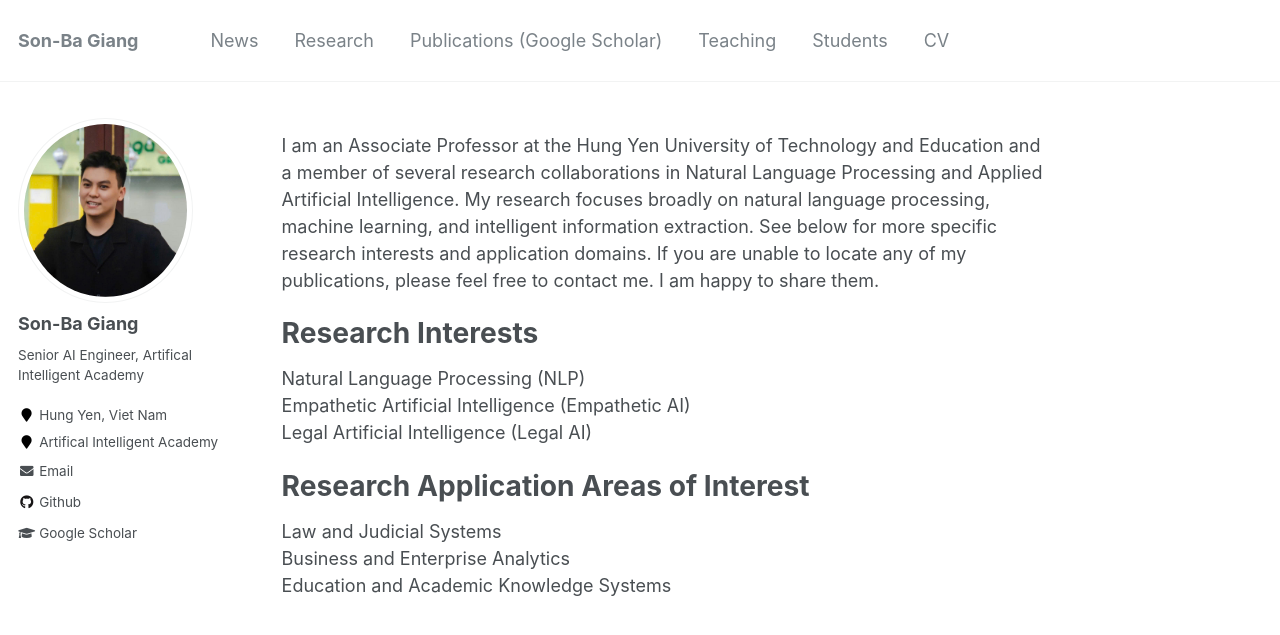
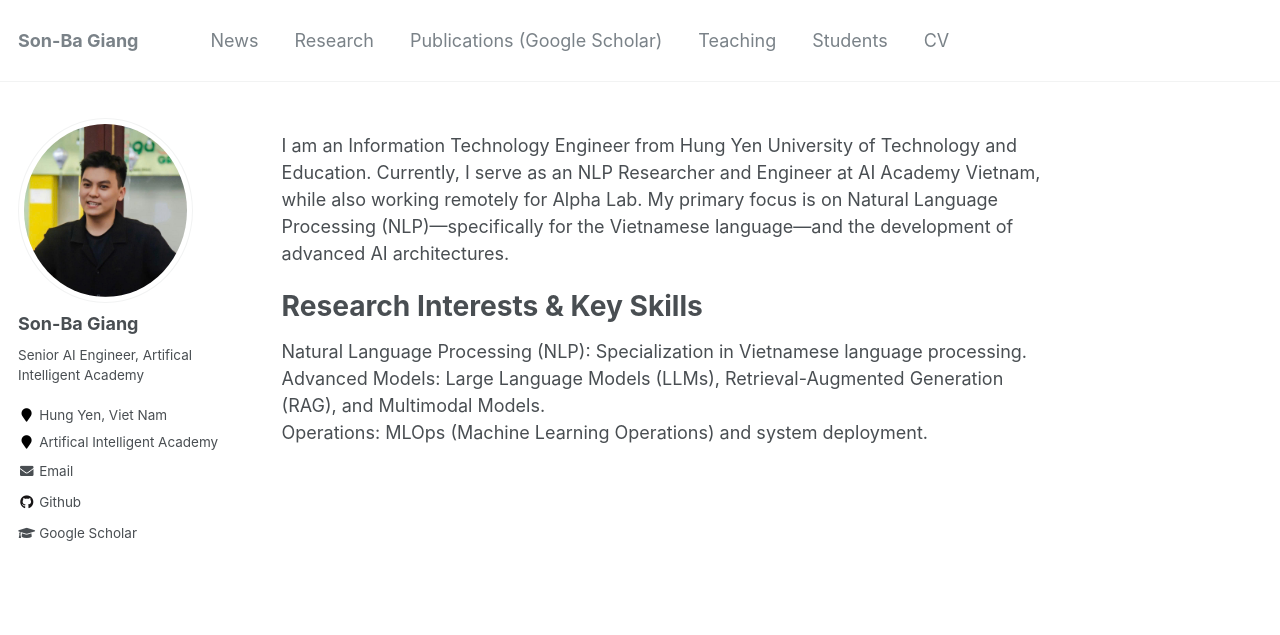
Before and after one commit to Jester6136/bags-homepage, a Jekyll site: the page built from _pages/about.md, in a window 1280 px wide. Shown: the top 635 px of the page. Built offline with Jekyll 4.4.1, drawn with Linux system fonts in a browser that asks for light colours.

Commit message:
update about

```diff
--- a/_pages/about.md
+++ b/_pages/about.md
@@ -8,9 +8,9 @@ redirect_from:
   - /about.html
 ---
 
-I am an Associate Professor at the Hung Yen University of Technology and Education and a member of several research collaborations in Natural Language Processing and Applied Artificial Intelligence. My research focuses broadly on natural language processing, machine learning, and intelligent information extraction. See below for more specific research interests and application domains. If you are unable to locate any of my publications, please feel free to contact me. I am happy to share them.
+I am an Information Technology Engineer from Hung Yen University of Technology and Education. Currently, I serve as an NLP Researcher and Engineer at AI Academy Vietnam, while also working remotely for Alpha Lab. My primary focus is on Natural Language Processing (NLP)—specifically for the Vietnamese language—and the development of advanced AI architectures.
 
-Research Interests
+<!-- Research Interests
 ====
 Natural Language Processing (NLP)
 Empathetic Artificial Intelligence (Empathetic AI)
@@ -20,4 +20,10 @@ Research Application Areas of Interest
 ====
 Law and Judicial Systems
 Business and Enterprise Analytics
-Education and Academic Knowledge Systems
+Education and Academic Knowledge Systems   -->
+
+Research Interests & Key Skills
+====
+Natural Language Processing (NLP): Specialization in Vietnamese language processing.
+Advanced Models: Large Language Models (LLMs), Retrieval-Augmented Generation (RAG), and Multimodal Models.
+Operations: MLOps (Machine Learning Operations) and system deployment.
```
